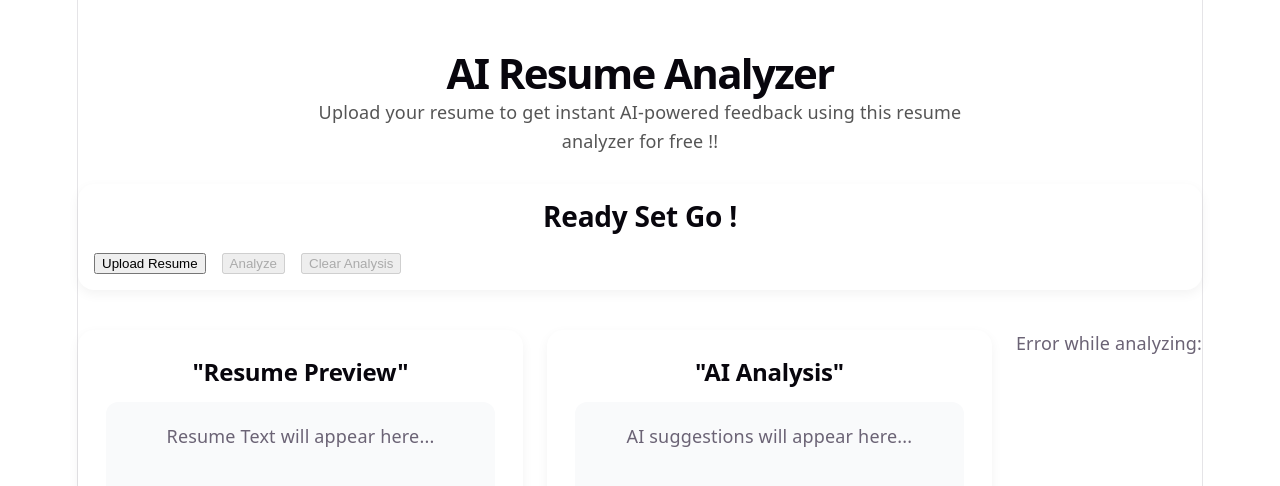
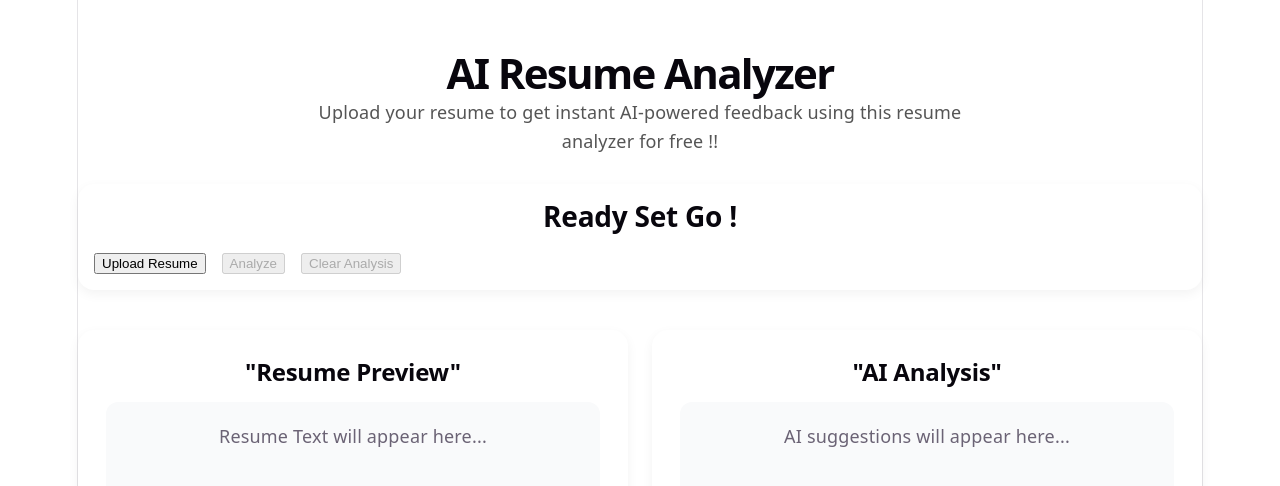
Before and after one commit to akshat02-star/AI-Resume-Analyzer, a React (Vite) app in the folder frontend/: page / in a window 1280 px wide. Shown: the top 486 px of the page. Built offline with nearby package versions, Linux system fonts and the light colour scheme; no server answers.

Commit message:
showing error

```diff
--- a/frontend/src/App.tsx
+++ b/frontend/src/App.tsx
@@ -114,10 +114,11 @@ function App() {
               {analyzedContent || "AI suggestions will appear here..."}
             </div>
           </div>
-          <div>
-            <p>Error while analyzing: {error}</p>
-          </div>
         </div>
+        {error && <div>
+          <p>Error while analyzing: {error}</p>
+        </div>}
+
 
       {/* not using this method, using useRef instead
       {showInput && (
```
Also changed, not shown: frontend/plan.txt.
